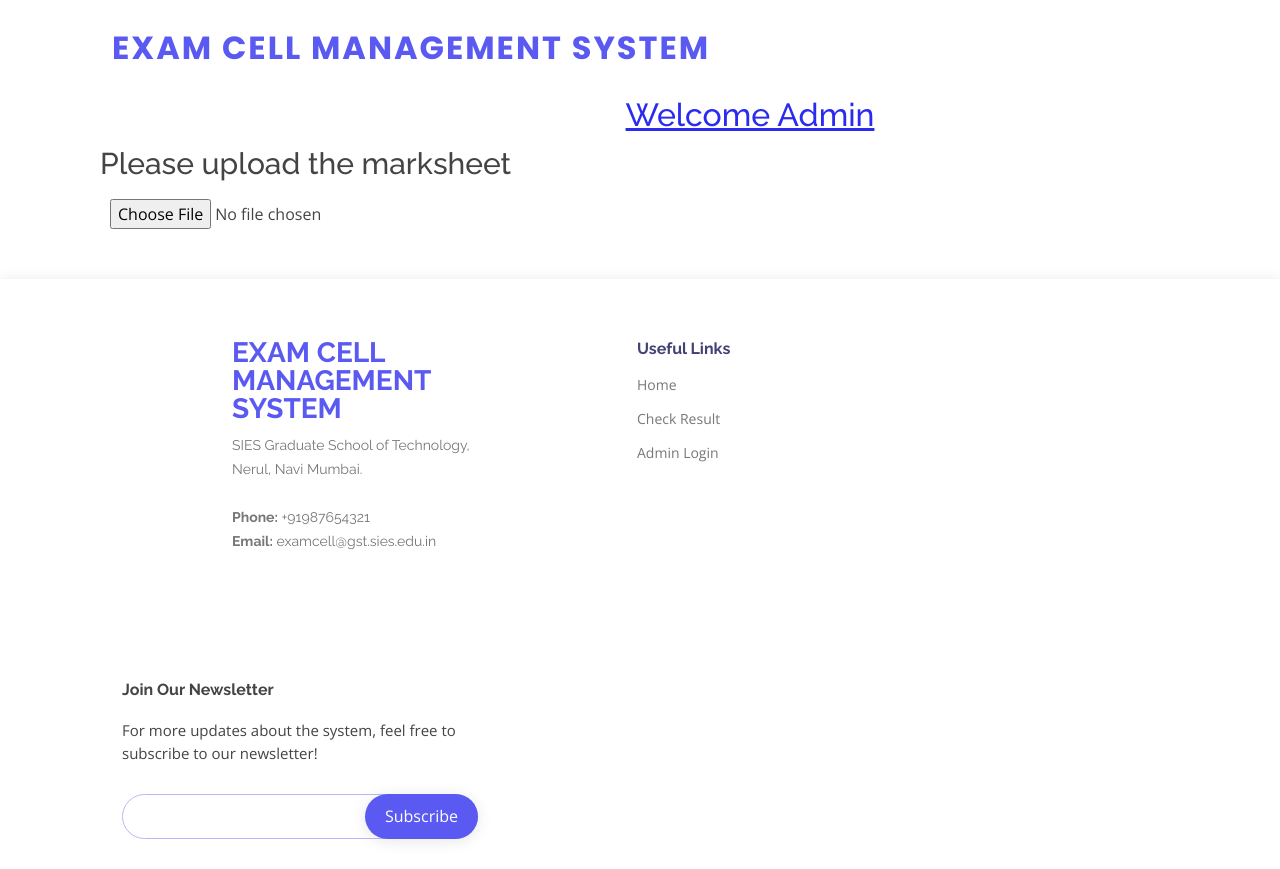
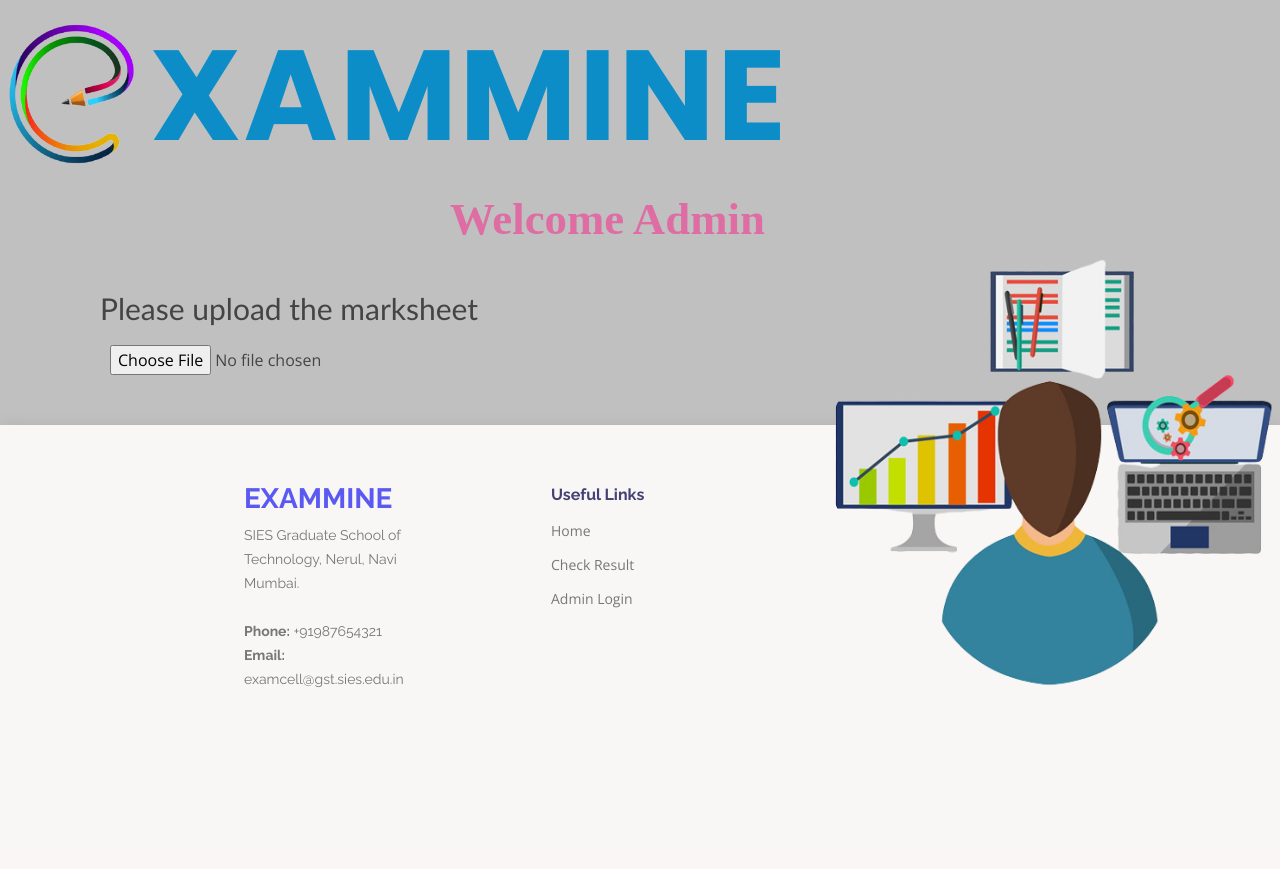
Before and after one commit to OCR-SEM-4-Projet/Server, a Flask app: page /result in a window 1280 px wide. After the commit the page ends 688 px from the top, so only its background shows below. Run offline with Flask 2, Linux system fonts and the light colour scheme; some libraries are stand-ins or nearby versions.

Commit message:
Final Design

```diff
--- a/static/assets/css/dbstyle.css
+++ b/static/assets/css/dbstyle.css
@@ -1,15 +1,16 @@
 body {
     font-family: "Open Sans", sans-serif;
     color: #444444;
+    background-color: #C0C0C0;
 }
 
 a {
     text-decoration: none;
-    color: #5a5af3;
+    color: #0d8dc8;
 }
 
 a:hover {
-    color: #2a2af0;
+    color: #1064b2cc;
     text-decoration: none;
 }
 
@@ -22,32 +23,32 @@ h6 {
     font-family: "Raleway", sans-serif;
 }
 
-html{
+html {
     scroll-behavior: smooth;
-
 }
 
-*{
+* {
     padding: 0%;
     margin: 0%;
-
 }
 
-.admin-welcome{
+.admin_Exammine {
+    font-size: 300px;
+}
+
+.admin-welcome {
     height: 50px;
     width: 400px;
     /* background-color: rebeccapurple; */
     margin-top: 20px;
-    margin-left: 550px;
+    margin-left: 450px;
 }
 
-.welcome-text{
-    color: #2a2af0;
-    text-decoration: underline;
-    text-align: center;
+.welcome-text {
+    color: #de6da4;
 }
 
-.img-div{
+.img-div {
     height: 620px;
     width: 480px;
     /* background-color: gray; */
@@ -56,34 +57,34 @@ html{
     box-shadow: 0 0.5rem 1rem rgb(0 0 0 / 15%);
 }
 
-.marksheet-img{
+.marksheet-img {
     height: 600px;
     width: 460px;
     margin-left: 10px;
     margin-top: 10px;
 }
 
-.txt-msg{
+.txt-msg {
     margin-left: 100px;
     font-size: 30px;
 }
 
-.upload-btn{
+.upload-btn {
     margin-left: 100px;
     /* margin-top: 20px; */
 }
 
-.file-upload-button{
+.file-upload-button {
     margin-top: 9px;
     margin-left: 10px;
 }
 
-.upload-img-btn{
+.upload-img-btn {
     margin-top: 20px;
-    float: left ;
+    float: left;
 }
 
-.logo{
+.logo {
     font-size: 32px;
     margin: 0;
     line-height: 1;
@@ -99,19 +100,22 @@ html{
 #footer {
     color: #444444;
     font-size: 14px;
-    background: #eeeef5;
+    background: rgb(204, 204, 222);
     box-shadow: 0px 2px 15px rgba(0, 0, 0, 0.1);
     margin-top: 100px;
 }
+
 #footer .footer-top {
     padding: 60px 0 30px 0;
-    background: #fff;
+    background: #f9f6f6;
     margin-top: -50px;
 }
+
 #footer .footer-top .footer-contact {
     margin-bottom: 127px;
     margin-left: 150px;
 }
+
 #footer .footer-top .footer-contact h3 {
     font-size: 28px;
     margin: 0 0 10px 0;
@@ -120,6 +124,7 @@ html{
     font-weight: 700;
     color: #5a5af3;
 }
+
 #footer .footer-top .footer-contact p {
     font-size: 14px;
     line-height: 24px;
@@ -127,6 +132,7 @@ html{
     font-family: "Raleway", sans-serif;
     color: #777777;
 }
+
 #footer .footer-top h4 {
     font-size: 16px;
     font-weight: bold;
@@ -134,43 +140,52 @@ html{
     position: relative;
     padding-bottom: 12px;
 }
+
 #footer .footer-top .footer-links {
     margin-bottom: 30px;
     margin-left: 120px;
 }
+
 #footer .footer-top .footer-links ul {
     list-style: none;
     padding: 0;
     margin: 0;
 }
+
 #footer .footer-top .footer-links ul i {
     padding-right: 2px;
     color: #5a5af3;
     font-size: 18px;
     line-height: 1;
 }
+
 #footer .footer-top .footer-links ul li {
     padding: 10px 0;
     display: flex;
     align-items: center;
 }
+
 #footer .footer-top .footer-links ul li:first-child {
     padding-top: 0;
 }
+
 #footer .footer-top .footer-links ul a {
     color: #777777;
     transition: 0.3s;
     display: inline-block;
     line-height: 1;
 }
+
 #footer .footer-top .footer-links ul a:hover {
     text-decoration: none;
     color: #5a5af3;
 }
+
 #footer .footer-newsletter {
     font-size: 15px;
     margin-left: 40px;
 }
+
 #footer .footer-newsletter h4 {
     font-size: 16px;
     font-weight: bold;
@@ -178,6 +193,7 @@ html{
     position: relative;
     padding-bottom: 12px;
 }
+
 #footer .footer-newsletter form {
     margin-top: 30px;
     background: #fff;
@@ -187,11 +203,13 @@ html{
     text-align: left;
     border: 1px solid #b9b9fa;
 }
+
 #footer .footer-newsletter form input[type="email"] {
     border: 0;
     padding: 4px 8px;
     width: calc(100% - 100px);
 }
+
 #footer .footer-newsletter form input[type="submit"] {
     position: absolute;
     top: -1px;
@@ -207,6 +225,7 @@ html{
     border-radius: 50px;
     box-shadow: 0px 2px 15px rgba(0, 0, 0, 0.1);
 }
+
 #footer .footer-newsletter form input[type="submit"]:hover {
     background: #7272f5;
 }
--- a/templates/dashboard.html
+++ b/templates/dashboard.html
@@ -36,19 +36,23 @@
 
 </head>
 
-<body>
+  <section class="header-section">
 
-  <section class="header-section">
-    <h1 class="logo"><a href="/">EXAM CELL MANAGEMENT SYSTEM</a></h1>
+    <img src="{{ url_for('static',filename='assets/img/favicon.png')}}" alt="admin" align="left" style="width:150px;height:150px;">
+    <div class="admin_Exammine">
+          <h1 class="logo" style="font-size:10vw" ><b><a href="/">XAMMINE</a></b></h1>
+    </div>
   </section>
 
   <section class="marksheet-section" id="marksheet-section">
 
     <div class="admin-welcome">
-      <h2 class="welcome-text">Welcome Admin</h2>
+
+      <h2 class="welcome-text"><div style="font-size:3.5vw"><font face = "Algerian"><b>Welcome Admin</b></font></div></h2><br>
     </div>
+    <img src="{{ url_for('static',filename='assets/img/admin.png')}}" alt="admin" style="width:450px;height:450px;" align = "right">
 
-    <h1 class="txt-msg">Please upload the marksheet</h1>
+    <br><br><h1 class="txt-msg"><font face = "Calibri">Please upload the marksheet</font></h1>
 
     <!-- take image input -->
 
@@ -84,7 +88,7 @@
         <div class="row">
 
           <div class="col-lg-3 col-md-6 footer-contact">
-            <h3>EXAM CELL MANAGEMENT SYSTEM</h3>
+            <h3>EXAMMINE</h3>
             <p>
               SIES Graduate School of Technology, Nerul, Navi Mumbai.<br><br>
               <strong>Phone:</strong> +91987654321<br>
@@ -104,12 +108,6 @@
 
 
 
-          <div class="col-lg-4 col-md-6 footer-newsletter">
-            <h4>Join Our Newsletter</h4>
-            <p>For more updates about the system, feel free to subscribe to our newsletter!</p>
-            <form action="" method="post">
-              <input type="email" name="email"><input type="submit" value="Subscribe">
-            </form>
           </div>
 
         </div>
```
Also changed, not shown: marksheet.txt (added, +18 -0 lines), static/assets/css/style.css (+92 -7 lines), templates/index.html (+11 -12 lines), static/assets/img/admin.png (added), static/assets/img/apple-touch-icon.png, static/assets/img/favicon.png, static/assets/img/hero-img.png. Lines whose indentation alone changed are shown as unchanged.
